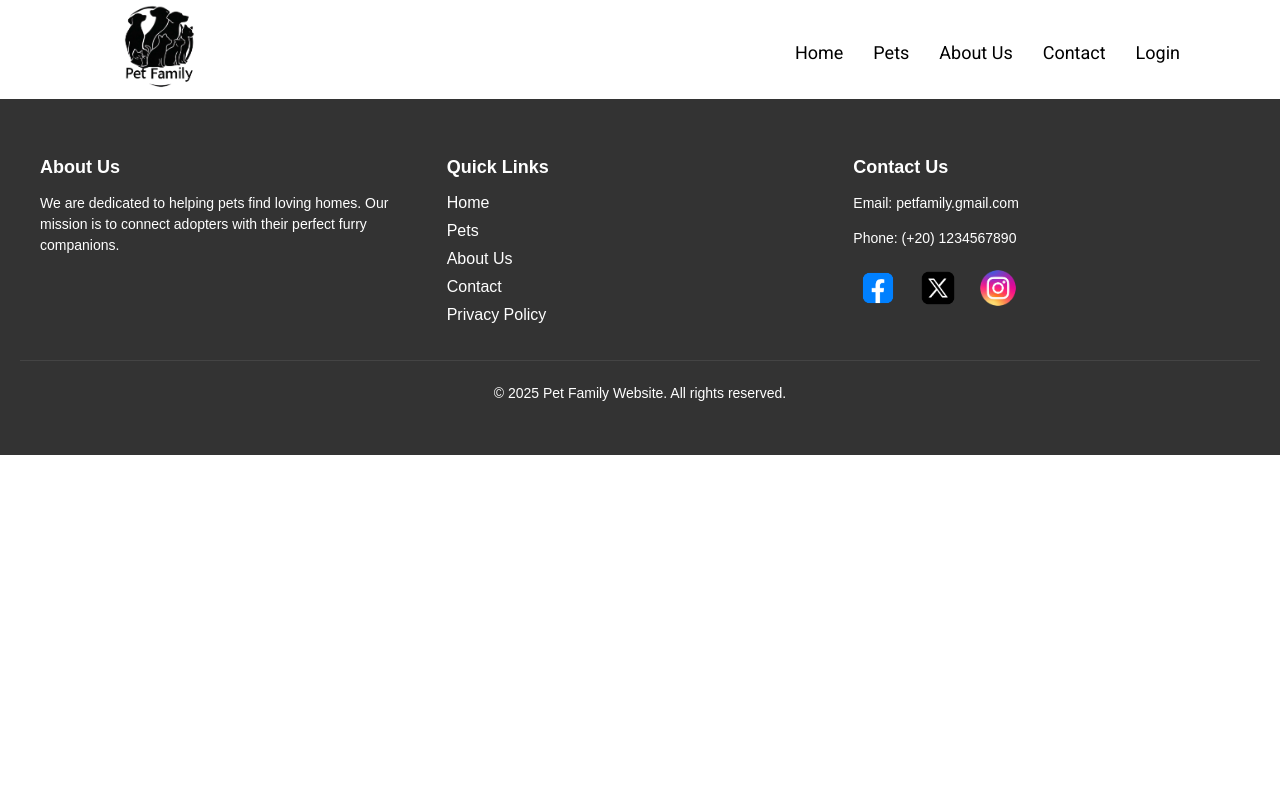
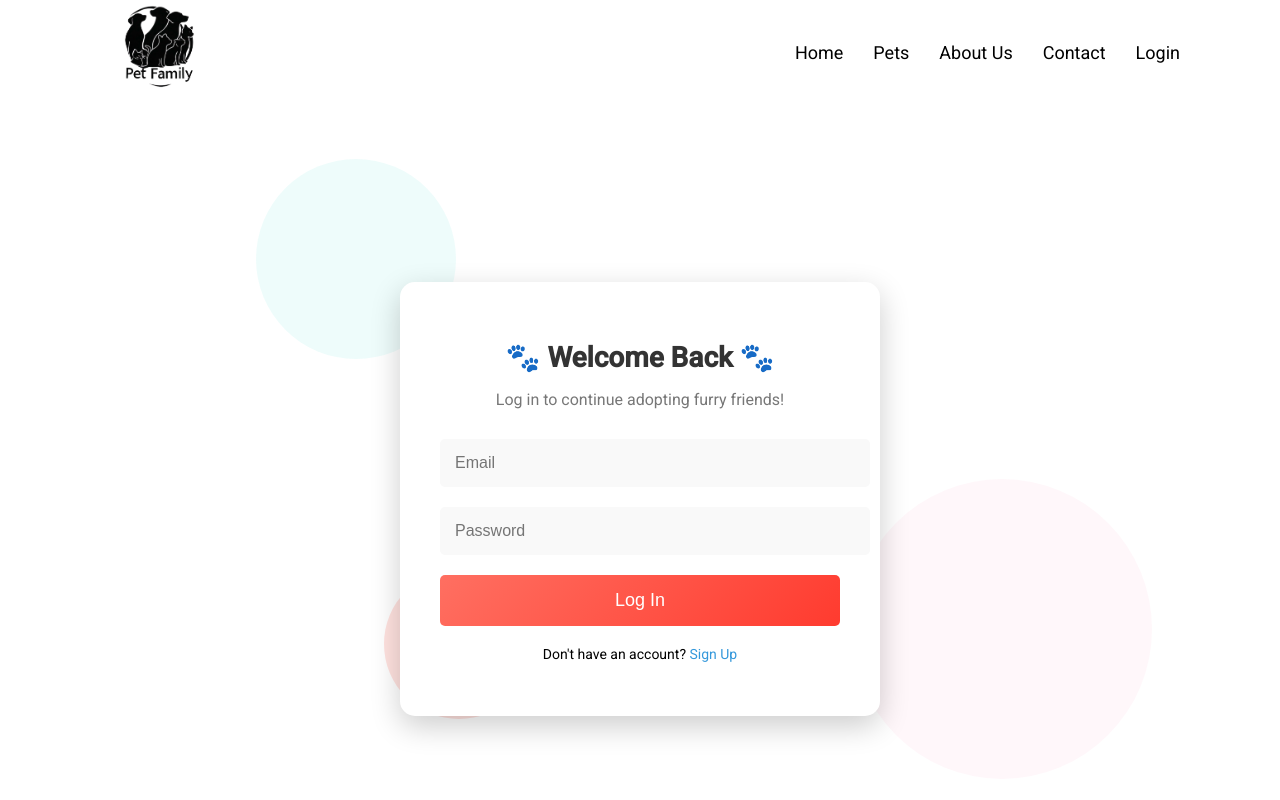
Before and after one commit to YousefAli-1/Pet-adoption-system, an Angular app: page / in a window 1280 px wide. Shown: the top 800 px of the page. Built offline with nearby package versions, Linux system fonts and the light colour scheme.

Commit message:
signup + login update (no routes yet)

```diff
--- a/src/app/app.component.html
+++ b/src/app/app.component.html
@@ -2,6 +2,7 @@
 <app-header></app-header>
 </header>
 <main>
+  <app-login></app-login>
   <router-outlet />
 </main>
 <footer>
--- a/src/app/app.component.ts
+++ b/src/app/app.component.ts
@@ -2,11 +2,13 @@ import { Component } from '@angular/core';
 import { RouterOutlet } from '@angular/router';
 import { HeaderComponent } from "./header/header.component";
 import { FooterComponent } from "./footer/footer.component";
+import { SignupComponent } from "./signup/signup.component";
+import { LoginComponent } from "./login/login.component";
 
 
 @Component({
   selector: 'app-root',
-  imports: [RouterOutlet, HeaderComponent, FooterComponent],
+  imports: [RouterOutlet, HeaderComponent, FooterComponent, SignupComponent, LoginComponent],
   templateUrl: './app.component.html',
   styleUrl: './app.component.scss'
 })
--- a/src/app/login/login.component.html
+++ b/src/app/login/login.component.html
@@ -1,15 +1,21 @@
-<div class="login-container">
-    <h1>🐾 Log In 🐾</h1>
-    <form >
+<div class="signup-container">
+  <div class="signup-card">
+    <h1>🐾 Welcome Back 🐾</h1>
+    <p class="subtitle">Log in to continue adopting furry friends!</p>
+    <form>
       <div class="form-group">
-        <label for="email">Email:</label>
-        <input type="email" id="email" name="email" required />
+        <input type="email" id="email" name="email"  placeholder="Email" required />
       </div>
       <div class="form-group">
-        <label for="password">Password:</label>
-        <input type="password" id="password" name="password"  required />
+        <input type="password" id="password" name="password"  placeholder="Password" required />
       </div>
-      <button type="submit" class="login-button">Log In</button>
+      <button type="submit" class="signup-button">Log In</button>
     </form>
-    <p class="signup-link">Don't have an account? <a routerLink="/register">Sign Up</a></p>
+    <p class="login-link">Don't have an account? <a routerLink="/signup">Sign Up</a></p>
   </div>
+  <div class="background-shapes">
+    <div class="circle circle-1"></div>
+    <div class="circle circle-2"></div>
+    <div class="circle circle-3"></div>
+  </div>
+</div>
--- a/src/app/login/login.component.scss
+++ b/src/app/login/login.component.scss
@@ -1,71 +1,144 @@
-.login-container {
-    max-width: 400px;
-    margin: 50px auto;
-    padding: 40px;
-    background-color: #f3eeee;
-    border: 1px solid #ddd;
-    border-radius: 10px;
-    box-shadow: 0 4px 8px rgba(0, 0, 0, 0.1);
-    text-align: center;
+body {
+  margin: 0;
+  font-family: Arial, sans-serif;
+  background: linear-gradient(135deg, #a8edea, #fed6e3); /* Gradient background */
+  height: 100vh;
+  overflow: hidden;
 }
 
-  .login-container h1 {
+.signup-container {
+  position: relative;
+  display: flex;
+  justify-content: center;
+  align-items: center;
+  height: 100vh;
+}
+
+.signup-card {
+  background-color: white;
+  padding: 40px;
+  border-radius: 15px;
+  box-shadow: 0 10px 30px rgba(0, 0, 0, 0.2);
+  width: 100%;
+  max-width: 400px;
+  text-align: center;
+  z-index: 2;
+  position: relative;
+}
+
+.signup-card h1 {
   font-size: 28px;
   color: #333;
-    margin-bottom: 20px;
+  margin-bottom: 10px;
+}
+
+.signup-card .subtitle {
+  font-size: 16px;
+  color: #777;
+  margin-bottom: 30px;
 }
 
 .form-group {
   margin-bottom: 20px;
-    text-align: left;
-  }
-
-  .form-group label {
-    display: block;
-    margin-bottom: 5px;
-    font-weight: bold;
+  position: relative;
 }
 
 .form-group input {
   width: 100%;
-    padding: 10px;
-    border: 1px solid #ccc;
+  padding: 15px;
+  border: none;
   border-radius: 5px;
   font-size: 16px;
+  background-color: #f9f9f9;
+  transition: background-color 0.3s ease;
 }
 
-  .login-button {
+.form-group input:focus {
+  outline: none;
+  background-color: #fff;
+  box-shadow: 0 0 5px rgba(0, 123, 255, 0.5);
+}
+
+.signup-button {
   width: 100%;
   padding: 15px;
   font-size: 18px;
-    background-color: #DC8641;
+  background: linear-gradient(135deg, #ff6f61, #ff3b2f); /* Gradient button */
   color: white;
   border: none;
   border-radius: 5px;
   cursor: pointer;
-    transition: background-color 0.3s ease;
+  transition: transform 0.3s ease;
 }
 
-  .login-button:hover {
-    background-color: #e74c3c;
+.signup-button:hover {
+  transform: scale(1.05);
 }
 
-  .forgot-password {
-    margin-top: 15px;
-    font-size: 14px;
-  }
-
-  .forgot-password a {
-    color: #3498db;
-    text-decoration: none;
-  }
-
-  .signup-link {
+.login-link {
   margin-top: 20px;
   font-size: 14px;
 }
 
-  .signup-link a {
-    color: #ff6f61;
+.login-link a {
+  color: #3498db;
   text-decoration: none;
+  transition: color 0.3s ease;
 }
+
+.login-link a:hover {
+  color: #2980b9;
+}
+
+.background-shapes {
+  position: absolute;
+  top: 0;
+  left: 0;
+  width: 100%;
+  height: 100%;
+  overflow: hidden;
+  z-index: 1;
+}
+
+.circle {
+  position: absolute;
+  border-radius: 50%;
+  opacity: 0.2;
+  animation: float 10s infinite ease-in-out;
+}
+
+.circle-1 {
+  width: 200px;
+  height: 200px;
+  background: #a8edea;
+  top: 10%;
+  left: 20%;
+}
+
+.circle-2 {
+  width: 300px;
+  height: 300px;
+  background: #fed6e3;
+  top: 50%;
+  right: 10%;
+}
+
+.circle-3 {
+  width: 150px;
+  height: 150px;
+  background: #ff6f61;
+  bottom: 20%;
+  left: 30%;
+}
+
+@keyframes float {
+  0% {
+    transform: translateY(0);
+  }
+  50% {
+    transform: translateY(-20px);
+  }
+  100% {
+    transform: translateY(0);
+  }
+}
--- /dev/null
+++ b/src/app/signup/signup.component.html
@@ -0,0 +1,24 @@
+<div class="signup-container">
+    <div class="signup-card">
+      <h1>🐾 Join Us 🐾</h1>
+      <p class="subtitle">Create an account to adopt your furry friend today!</p>
+      <form>
+        <div class="form-group">
+          <input type="text" id="name" name="name"  placeholder="Full Name" required />
+        </div>
+        <div class="form-group">
+          <input type="email" id="email" name="email"  placeholder="Email" required />
+        </div>
+        <div class="form-group">
+          <input type="password" id="password" name="password"  placeholder="Password" required />
+        </div>
+        <button type="submit" class="signup-button">Sign Up</button>
+      </form>
+      <p class="login-link">Already have an account? <a routerLink="/login">Log In</a></p>
+    </div>
+    <div class="background-shapes">
+      <div class="circle circle-1"></div>
+      <div class="circle circle-2"></div>
+      <div class="circle circle-3"></div>
+    </div>
+  </div>
--- /dev/null
+++ b/src/app/signup/signup.component.scss
@@ -0,0 +1,144 @@
+body {
+    margin: 0;
+    font-family: Arial, sans-serif;
+    background: linear-gradient(135deg, #a8edea, #fed6e3); /* Gradient background */
+    height: 100vh;
+    overflow: hidden;
+  }
+
+  .signup-container {
+    position: relative;
+    display: flex;
+    justify-content: center;
+    align-items: center;
+    height: 100vh;
+  }
+
+  .signup-card {
+    background-color: white;
+    padding: 40px;
+    border-radius: 15px;
+    box-shadow: 0 10px 30px rgba(0, 0, 0, 0.2);
+    width: 100%;
+    max-width: 400px;
+    text-align: center;
+    z-index: 2;
+    position: relative;
+  }
+
+  .signup-card h1 {
+    font-size: 28px;
+    color: #333;
+    margin-bottom: 10px;
+  }
+
+  .signup-card .subtitle {
+    font-size: 16px;
+    color: #777;
+    margin-bottom: 30px;
+  }
+
+  .form-group {
+    margin-bottom: 20px;
+    position: relative;
+  }
+
+  .form-group input {
+    width: 100%;
+    padding: 15px;
+    border: none;
+    border-radius: 5px;
+    font-size: 16px;
+    background-color: #f9f9f9;
+    transition: background-color 0.3s ease;
+  }
+
+  .form-group input:focus {
+    outline: none;
+    background-color: #fff;
+    box-shadow: 0 0 5px rgba(0, 123, 255, 0.5);
+  }
+
+  .signup-button {
+    width: 100%;
+    padding: 15px;
+    font-size: 18px;
+    background: linear-gradient(135deg, #ff6f61, #ff3b2f); /* Gradient button */
+    color: white;
+    border: none;
+    border-radius: 5px;
+    cursor: pointer;
+    transition: transform 0.3s ease;
+  }
+
+  .signup-button:hover {
+    transform: scale(1.05);
+  }
+
+  .login-link {
+    margin-top: 20px;
+    font-size: 14px;
+  }
+
+  .login-link a {
+    color: #3498db;
+    text-decoration: none;
+    transition: color 0.3s ease;
+  }
+
+  .login-link a:hover {
+    color: #2980b9;
+  }
+
+  .background-shapes {
+    position: absolute;
+    top: 0;
+    left: 0;
+    width: 100%;
+    height: 100%;
+    overflow: hidden;
+    z-index: 1;
+  }
+
+  .circle {
+    position: absolute;
+    border-radius: 50%;
+    opacity: 0.2;
+    animation: float 10s infinite ease-in-out;
+  }
+
+  .circle-1 {
+    width: 200px;
+    height: 200px;
+    background: #a8edea;
+    top: 10%;
+    left: 20%;
+  }
+
+  .circle-2 {
+    width: 300px;
+    height: 300px;
+    background: #fed6e3;
+    top: 50%;
+    right: 10%;
+  }
+
+  .circle-3 {
+    width: 150px;
+    height: 150px;
+    background: #ff6f61;
+    bottom: 20%;
+    left: 30%;
+  }
+
+  @keyframes float {
+    0% {
+      transform: translateY(0);
+    }
+    50% {
+      transform: translateY(-20px);
+    }
+    100% {
+      transform: translateY(0);
+    }
+  }
--- a/src/styles.scss
+++ b/src/styles.scss
@@ -2,3 +2,6 @@
 
 html, body { height: 100%; }
 body { margin: 0; font-family: Roboto, "Helvetica Neue", sans-serif; }
+
+html, body { height: 100%; }
+body { margin: 0; font-family: Roboto, "Helvetica Neue", sans-serif; }
```
Also changed, not shown: src/app/signup/signup.component.ts (added, +11 -0 lines), 1 other file (tests, documents, lock files or other folders). Lines whose indentation alone changed are shown as unchanged.
